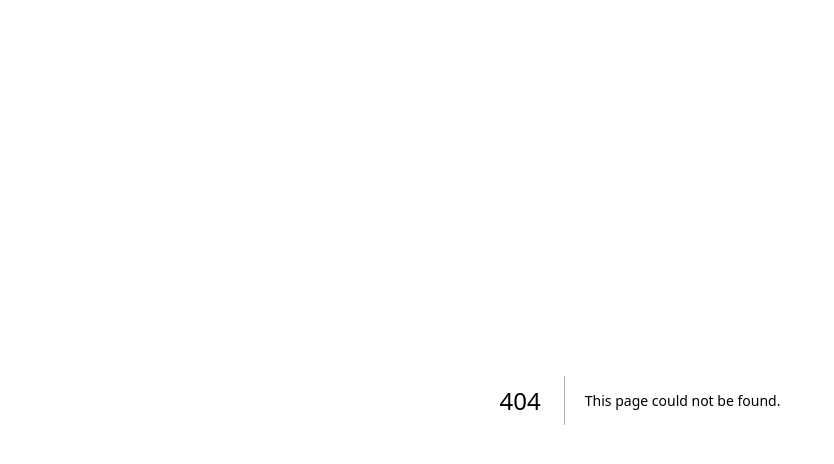
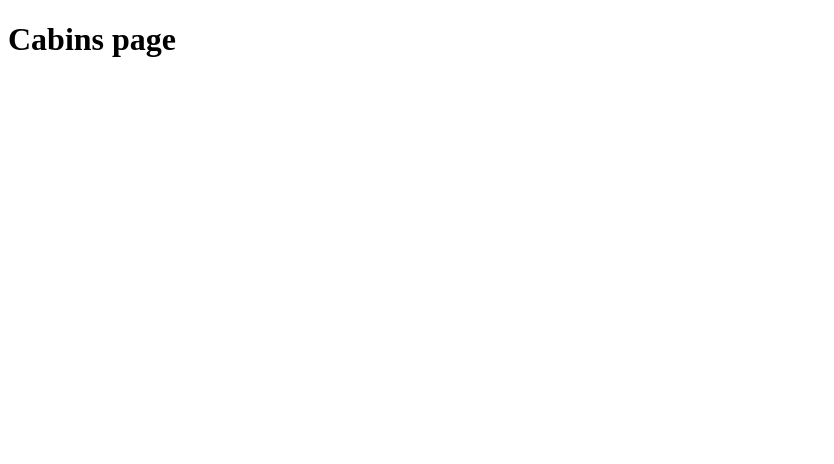
Before and after one commit to dongpy78/The-Wild-Oasis-Website, a Next.js app: page /cabins in a window 1280 px wide. Before the commit this address had no page. Shown: the top 464 px of the page, without its empty margins (0-834 px from the left). Built offline with nearby package versions, Linux system fonts and the light colour scheme.

Commit message:
define routes and pages

```diff
--- /dev/null
+++ b/app/about/page.js
@@ -0,0 +1,3 @@
+export default function Page() {
+  return <h1>About</h1>;
+}
--- /dev/null
+++ b/app/account/page.js
@@ -0,0 +1,3 @@
+export default function Page() {
+  return <h1>Account</h1>;
+}
--- /dev/null
+++ b/app/cabins/page.js
@@ -0,0 +1,3 @@
+export default function Page() {
+  return <h1>Cabins page</h1>;
+}
```
